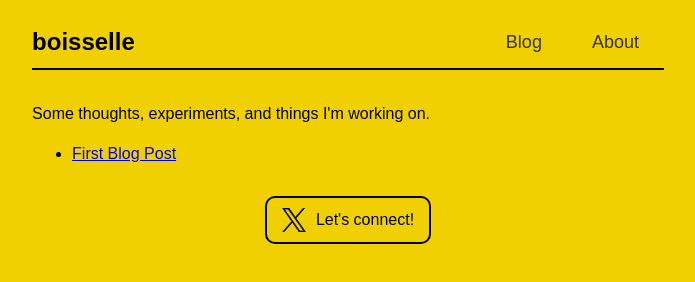
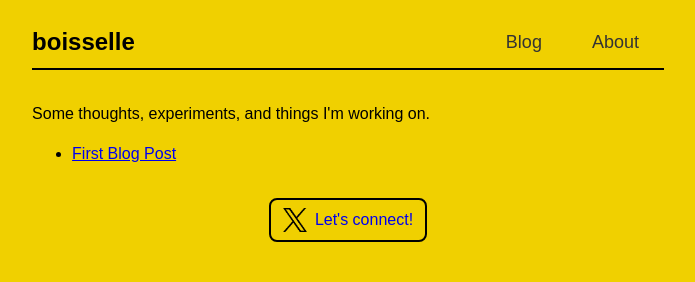
Before and after one commit to boisselle/boisselle.github.io, an Astro site: page / in a window 1280 px wide. Shown: the whole page, without its empty margins (292-987 px from the left). Built offline with nearby package versions, Linux system fonts and the light colour scheme; Astro itself is replaced by a stand-in of ours.

Commit message:
updated social link button design style

```diff
--- a/src/components/Social.astro
+++ b/src/components/Social.astro
@@ -12,23 +12,23 @@ const getPlatformUrl = (platform, username) => {
 };
 ---
 
-<!-- <a href={getPlatformUrl(platform, username)}>{platform}</a> -->
- <!-- <a href="https://x.com/seanboisselle">Twitter / X</a> -->
-
-<!-- <button class="custom-button">
-  <Image
-  src={xLogo}
-  alt="x logo"
-  width={30}
-  />
-  <span>@seanboisselle</span>
-</button>" -->
-<a href="https://twitter.com/seanboisselle" target="_blank" rel="noopener noreferrer" class="custom-button">
+<!-- <a href="https://twitter.com/seanboisselle" target="_blank" rel="noopener noreferrer" class="custom-button">
   <Image src={xLogo} alt="Twitter / X Icon" width={24} height={24} />
   <span>Let's connect!</span>
-</a>
+</a> -->
 
-<style>
+<!-- <a
+  href="https://twitter.com/seanboisselle"
+  target="_blank"
+  rel="noopener noreferrer"
+  class="custom-button"
+>
+  <Image src={xLogo} alt="Twitter / X Icon" class="x-logo"width={24} height={24} />
+  <Image src={xLogoHover} alt="Twitter / X Icon" class="x-logo-hover" width={24} height={24} />
+  <span>Let's connect!</span>
+</a> -->
+
+<!-- <style>
   a {
     padding: 0.5rem 0.5rem;
     color: white;
@@ -46,11 +46,89 @@ const getPlatformUrl = (platform, username) => {
     cursor: pointer;
     text-decoration: none;
     font-size: 16px;
-    outline: 2px solid; /* Add an invisible outline */
+    outline: 2px solid;
+    transition: background-color 0.3s ease, color 0.3s ease;
+  }
 
+  .custom-button:hover {
+    background-color: black;
+    color: #FFDD00;
   }
+
+  .custom-button span {
+    transition: color 0.3s ease;
+}
 
   .custom-button img {
     margin-right: 10px;
   }
+
+  .x-logo,
+  .x-logo-hover {
+    transition: opacity 0.3s ease;
+  }
+
+  .x-logo-hover {
+    position: absolute;
+    left: 0;
+    top: 0;
+    opacity: 0;
+  }
+
+  .custom-button:hover .x-logo {
+    opacity: 0;
+  }
+
+  .custom-button:hover .x-logo-hover {
+    opacity: 1;
+  }
+</style> -->
+
+<a
+  href="https://twitter.com/seanboisselle"
+  target="_blank"
+  rel="noopener noreferrer"
+  class="custom-button"
+>
+  <Image src={xLogo} alt="Twitter / X Icon" class="x-logo" width={24} height={24} />
+  <Image src={xLogoHover} alt="Twitter / X Icon" class="x-logo-hover" width={24} height={24} />
+  <span>Let's connect!</span>
+</a>
+
+<style>
+
+  .custom-button {
+    display: inline-flex;
+    align-items: center;
+    padding: 8px 12px;
+    background-color: initial;
+    text-decoration: none;
+    border: 2px solid black; /* Add a black outline */
+    border-radius: 8px;      /* Make the button rounded */
+  }
+
+  .custom-button .x-logo-hover {
+    display: none;
+  }
+
+  .custom-button:hover {
+    background-color: black;
+  }
+
+  .custom-button:hover span {
+    color: #FFDD77;
+  }
+
+  .custom-button:hover .x-logo {
+    display: none;
+  }
+
+  .custom-button:hover .x-logo-hover {
+    display: inline;
+  }
+
+  .custom-button .x-logo,
+  .custom-button .x-logo-hover {
+    margin-right: 8px; /* Adjust the value as needed */
+  }
 </style>
```
